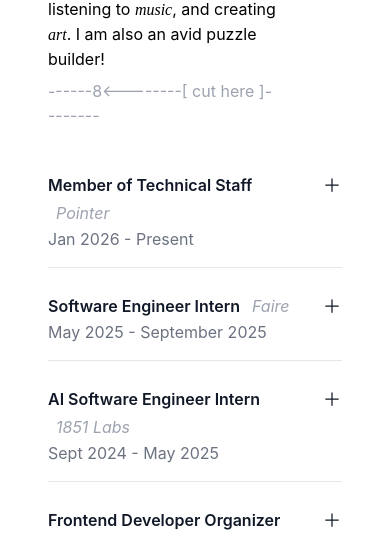
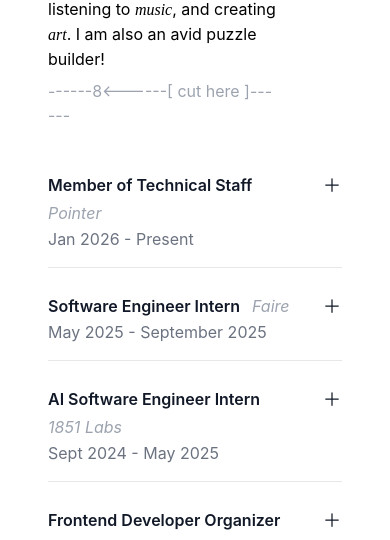
Before and after one commit to mw-171/web-portfolio, a Next.js app: page /about in a window 390 px wide. Shown: the part 304-844 px from the top of the page. Built offline with nearby package versions, Linux system fonts and the light colour scheme.

Commit message:
adjust mobile padding and divider

```diff
--- a/src/pages/about.tsx
+++ b/src/pages/about.tsx
@@ -116,14 +116,14 @@ export default function About() {
                       <div className="flex justify-start items-center">
                         <div className="text-gray-400 hdmmdidden md:block pb-1">
                           {" "}
-                          ------8&lt;--------[{" "}
+                          ------8&lt;------[{" "}
                           <a
                             href="/me"
                             className="hover:border-b-2 hover:text-violet-300 hover:border-violet-200 scissor-cursor"
                           >
                             cut here
                           </a>{" "}
-                          ]--------{" "}
+                          ]------{" "}
                         </div>
                       </div>
                     </div>
@@ -155,9 +155,9 @@ export default function About() {
                       <dt>
                         <Disclosure.Button className="flex w-full items-start justify-between text-left text-gray-900">
                           <span className="text-base font-semibold leading-7">
-                            {experience.title}
+                            <span className="pr-2">{experience.title}</span>
                             {"  "}
-                            <span className="text-gray-400 font-normal italic pl-2">
+                            <span className="text-gray-400 font-normal italic">
                               {experience.company}
                             </span>
                           </span>
```
